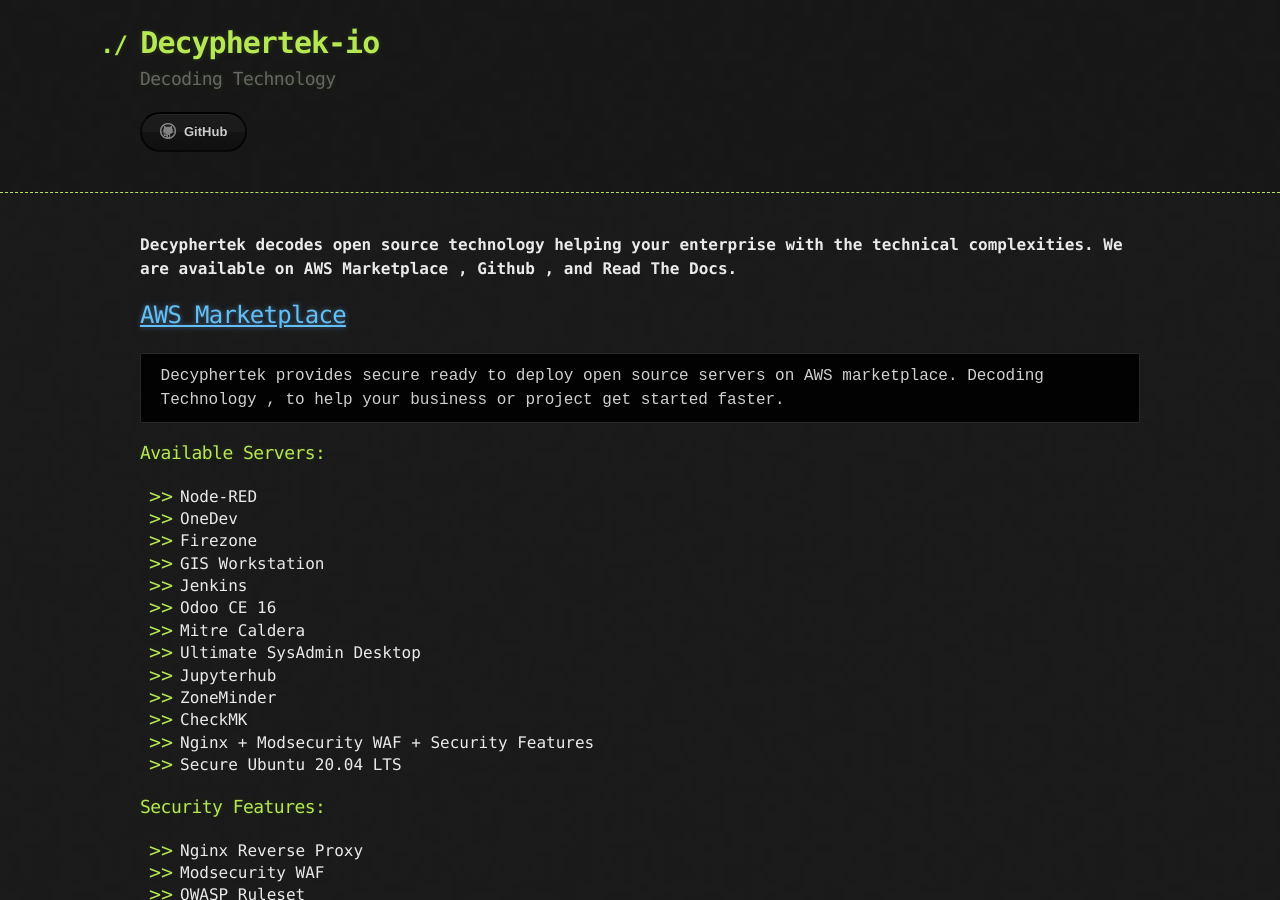
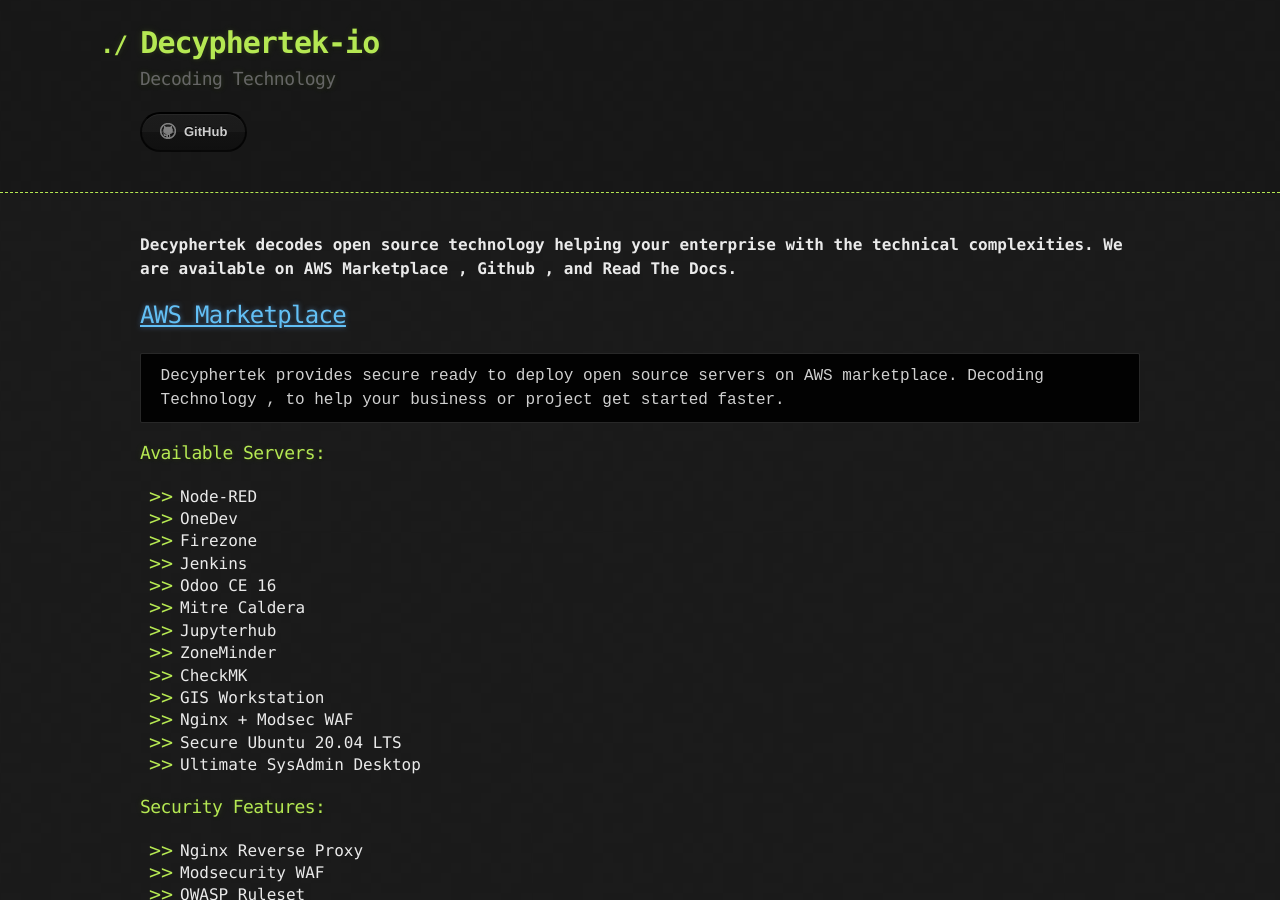
Before and after one commit to decyphertek-io/decyphertek-io.github.io, a Jekyll site: the page built from docs/index.md, in a window 1280 px wide and 900 px high. Built offline with Jekyll 4.4.1, drawn with Linux system fonts in a browser that asks for light colours.

Commit message:
decyphertek-io

```diff
--- a/docs/index.md
+++ b/docs/index.md
@@ -15,16 +15,16 @@
 * Node-RED
 * OneDev
 * Firezone
-* GIS Workstation
 * Jenkins
 * Odoo CE 16
 * Mitre Caldera
-* Ultimate SysAdmin Desktop
 * Jupyterhub
 * ZoneMinder
 * CheckMK
-* Nginx + Modsecurity WAF + Security Features
+* GIS Workstation
+* Nginx + Modsec WAF
 * Secure Ubuntu 20.04 LTS
+* Ultimate SysAdmin Desktop
 
 ### Security Features:
 
```
